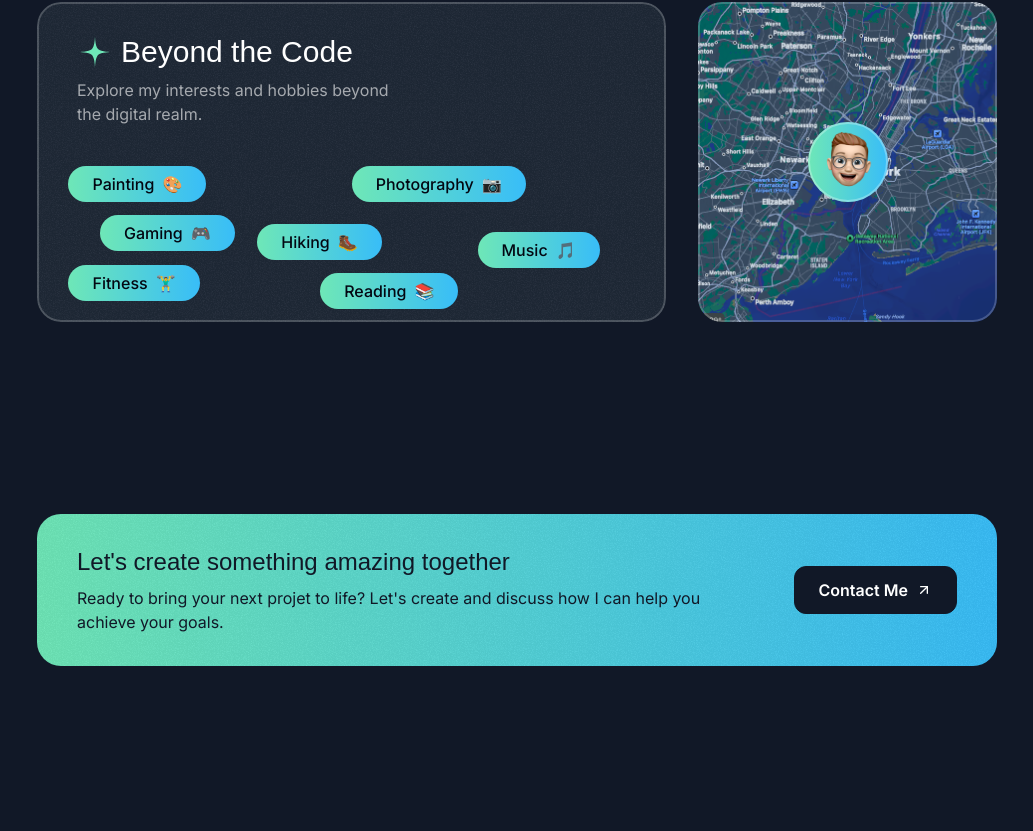
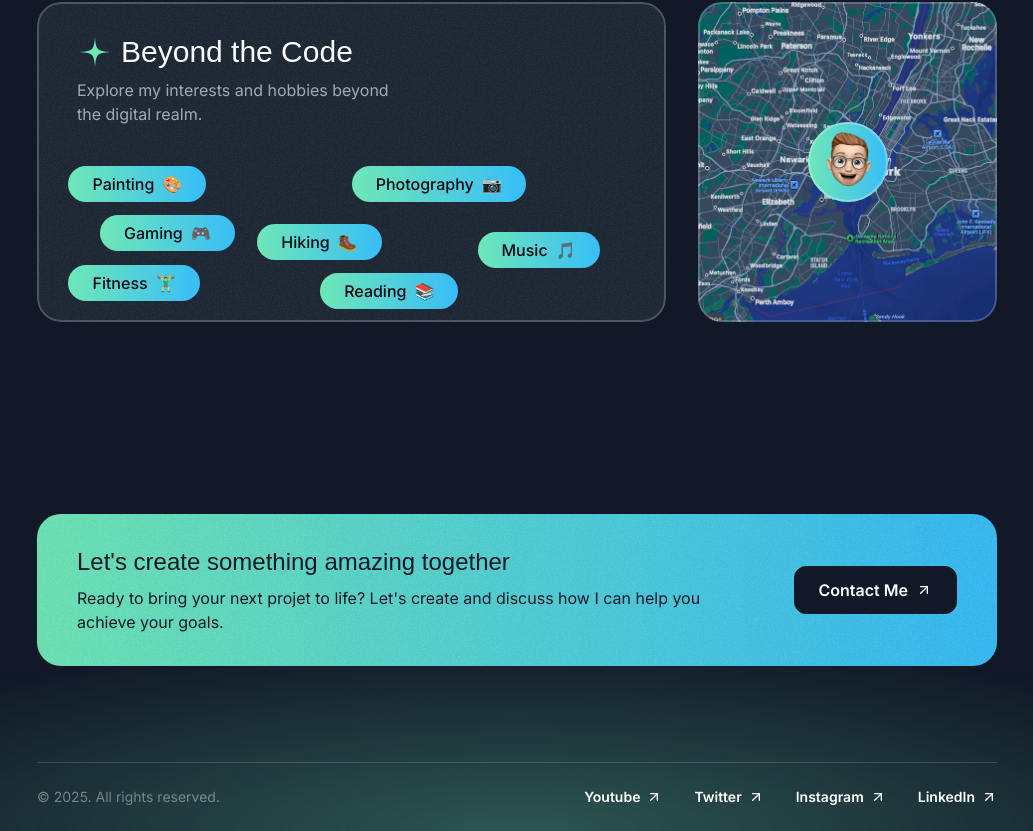
Before and after one commit to Saeedul/next-portfolio, a Next.js app: page / in a window 1280 px wide. Shown: the part 4626-5457 px from the top of the page, without its empty margins (123-1156 px from the left). Before the commit the page ends 5388 px from the top, so only its background shows below. Built offline with nearby package versions, Linux system fonts and the light colour scheme; a web font is replaced by a local one.

Commit message:
added footer

```diff
--- a/src/app/page.tsx
+++ b/src/app/page.tsx
@@ -5,6 +5,7 @@ import { TapeSection } from "@/sections/Tape";
 import { TestimonialsSection } from "@/sections/Testimonials";
 import { AboutSection } from "@/sections/About";
 import { ContactSection } from "@/sections/Contact";
+import { Footer } from "@/sections/Footer";
 
 export default function Home() {
   return (
@@ -16,6 +17,7 @@ export default function Home() {
       <TestimonialsSection />
       <AboutSection />
       <ContactSection />
+      <Footer />
     </div>
   );
 }
--- a/src/sections/Footer.tsx
+++ b/src/sections/Footer.tsx
@@ -1,3 +1,39 @@
+import ArrowUpRightIcon from '@/assets/icons/arrow-up-right.svg';
+
+const footerLinks = [
+  {
+    title: 'Youtube',
+    href: '#',
+  },
+  {
+    title: 'Twitter',
+    href: '#',
+  },
+  {
+    title: 'Instagram',
+    href: '#',
+  },
+  {
+    title: 'LinkedIn',
+    href: '#',
+  },
+]
+
 export const Footer = () => {
-  return <div>Footer Section</div>;
+  return <footer className="relative -z-10 overflow-x-clip">
+    <div className="absolute h-[400px] w-[1600px] bottom-0 left-1/2 -translate-x-1/2 bg-emerald-300/30 [mask-image:radial-gradient(50%_50%_at_bottom_center,black,transparent)] -z-10"></div>
+    <div className="container">
+      <div className="border-t border-white/15 py-6 text-sm flex flex-col md:flex-row md:justify-between items-center gap-8">
+        <div className="text-white/40">&copy; 2025. All rights reserved.</div>
+        <nav className="flex flex-col md:flex-row items-center gap-8">
+          {footerLinks.map(link => (
+            <a href="#" key={link.title} className="inline-flex items-center gap-1.5">
+              <span className="font-semibold">{link.title}</span>
+              <ArrowUpRightIcon className="size-4" />
+            </a>
+          ))}
+        </nav>
+      </div>
+    </div>
+  </footer>;
 };
```
